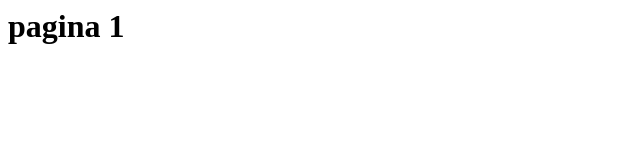
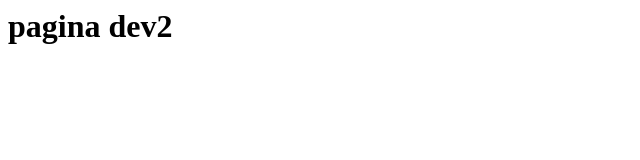
Before and after one commit to AlbMaldonado/unidad1_5dsm, a plain HTML site: page pagina1_dev2.html in a window 1280 px wide. Shown: the full height of the page, 0-640 px from the left. Drawn offline with Linux system fonts and the light colour scheme.

Commit message:
Update and rename pagina1.html to pagina1_dev2.html

```diff
--- a/pagina1.html
+++ b/pagina1_dev2.html
@@ -3,6 +3,6 @@
     <title>pagina1 </title>
   </head>
   <body>
-    <h1>pagina 1</h1>
+    <h1>pagina dev2</h1>
   </body>
 </html>
```
